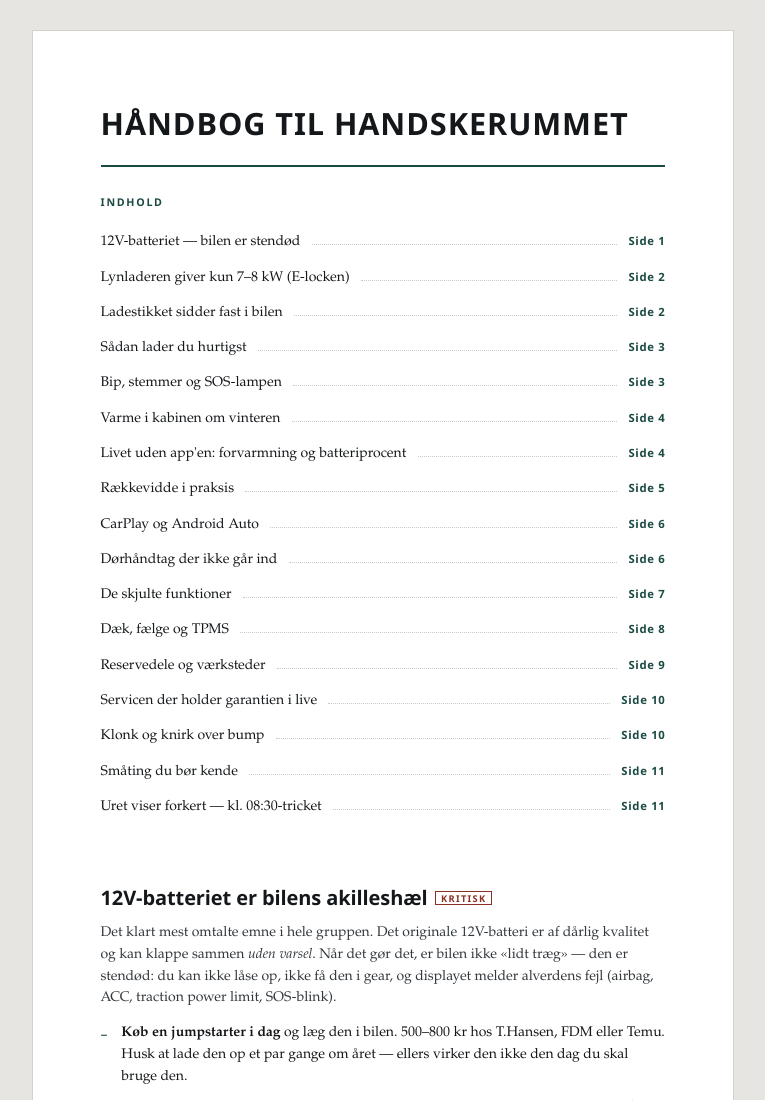
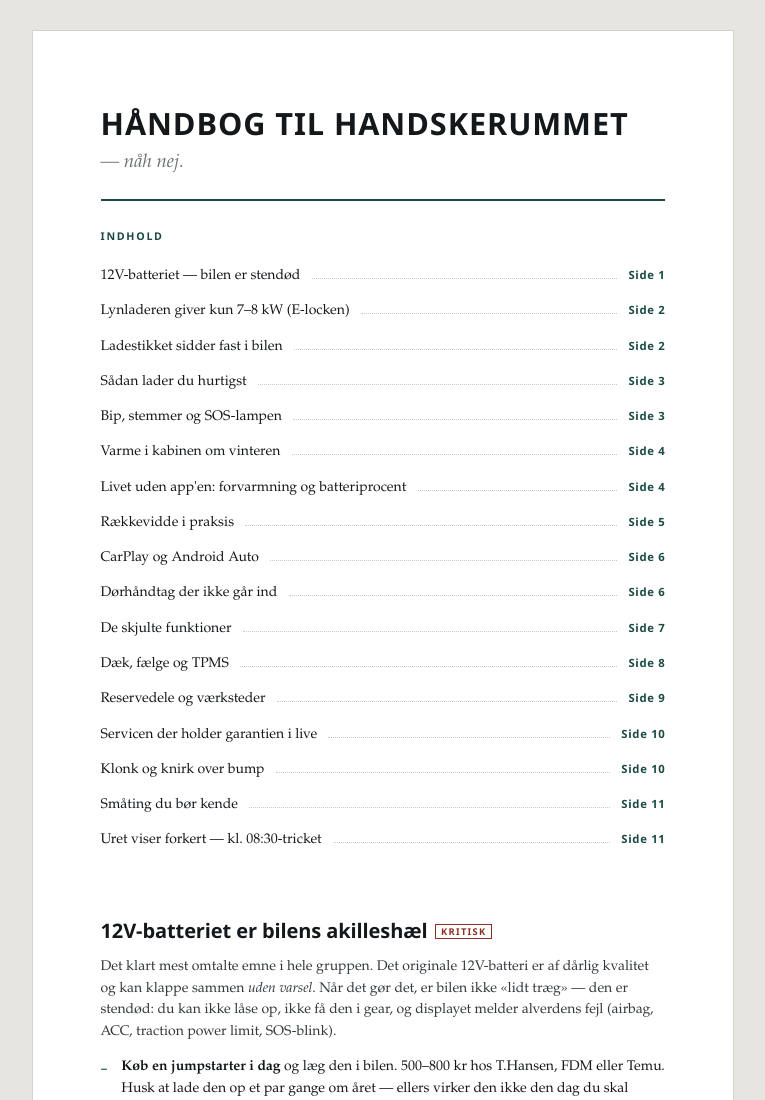
Before and after one commit to BjarkeCK/aiways-u5-guide, a plain HTML site: page aiways_u5_haandbogen.html in a window 1280 px wide. Shown: the top 1100 px of the page, without its empty margins (257-1022 px from the left). Drawn offline with Linux system fonts and the light colour scheme.

Commit message:
Handskerums-joke i haandbogens titel
Co-Authored-By: Claude Opus 5 (1M context) <noreply@anthropic.com>

```diff
--- a/aiways_u5_haandbogen.html
+++ b/aiways_u5_haandbogen.html
@@ -3,7 +3,7 @@
 <head>
 <meta charset="utf-8">
 <meta name="viewport" content="width=device-width, initial-scale=1">
-<title>Aiways U5 — Håndbog til handskerummet</title>
+<title>Aiways U5 — Håndbog til handskerummet — nåh nej.</title>
 <style>
   :root{
     --ink:#15181b;
@@ -32,6 +32,8 @@
 
   /* ── forside ────────────────────────────── */
   h1{font-size:23pt; line-height:1.05; letter-spacing:.03em; text-transform:uppercase; margin:0 0 5mm}
+  h1 .joke{font-family:var(--serif); font-size:14pt; font-weight:400; font-style:italic;
+           letter-spacing:0; text-transform:none; color:var(--muted); white-space:nowrap}
   .rule-heavy{border:0; border-top:1.6pt solid var(--accent); margin:7mm 0}
 
   /* ── indholdsfortegnelse ────────────────── */
@@ -91,7 +93,7 @@
 <div class="sheet">
 
 <header>
-  <h1>Håndbog til handskerummet</h1>
+  <h1>Håndbog til handskerummet <span class="joke">— nåh nej.</span></h1>
 </header>
 
 <hr class="rule-heavy">
```
Also changed, not shown: index.html (+1 -1 lines).
